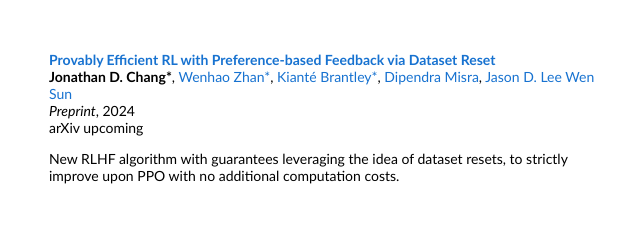
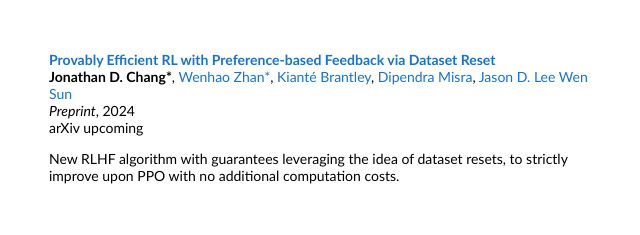
Before and after one commit to jdchang1/jdchang1, a plain HTML site: page index.html in a window 1280 px wide. Shown: the part 450-685 px from the top of the page, 411-1051 px from the left. Drawn offline with Linux system fonts and the light colour scheme.

Commit message:
cv update

```diff
--- a/index.html
+++ b/index.html
@@ -63,7 +63,7 @@
               <br>
                             <strong>Jonathan D. Chang*</strong>,
 							<a href="https://whzhan99.github.io">Wenhao Zhan*</a>,
-							<a href="https://xkianteb.github.io">Kianté Brantley*</a>,
+							<a href="https://xkianteb.github.io">Kianté Brantley</a>,
 							<a href="https://dipendramisra.com">Dipendra Misra</a>,
 							<a href="https://jasondlee88.github.io/index.html">Jason D. Lee</a>
 							<a href="https://wensun.github.io">Wen Sun</a>
@@ -176,7 +176,6 @@
               <p>Principled off-policy imitatation learning algorithms through functional gradient boosting. Improves upon SOTA off-policy IL algorithms such as IQLearn.</p>
             </td>
           </tr>
-
           <tr>
             <td style="padding:20px;width:25%;vertical-align:middle">
               <a href="images/bcrl.png"><img style="width:100%;max-width:100%" alt="profile photo" src="images/bcrl.png" class="hoverZoomLink"></a>
```
Also changed, not shown: 1 other file.
